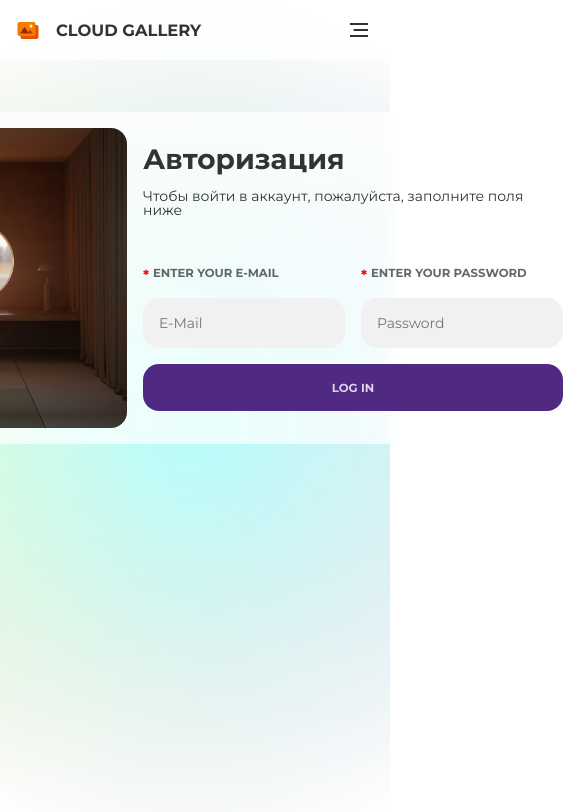
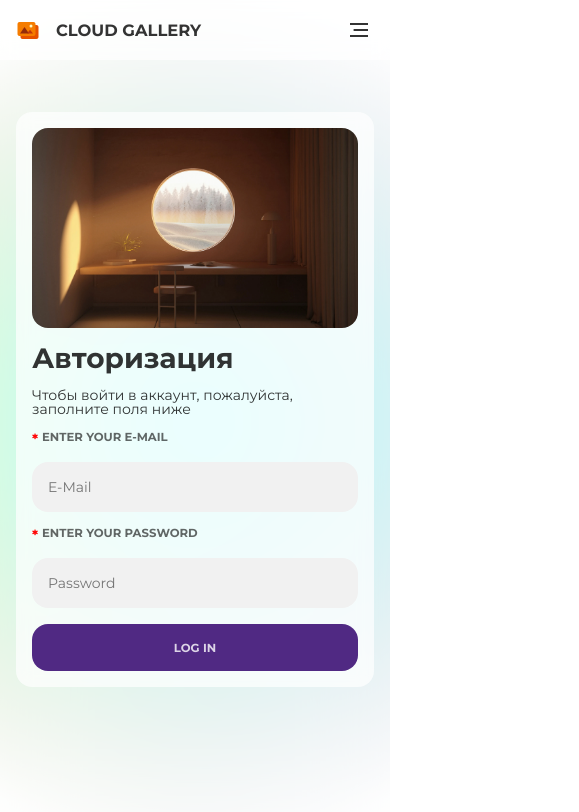
Before and after one commit to afteralls/cloud-gallery, a Vue app: page /auth in a window 390 px wide. Shown: the top 812 px of the page, 579 px wide, since content can reach past the window. Built offline with nearby package versions, Linux system fonts and the light colour scheme.

Commit message:
add new navbar options

```diff
--- a/package.json
+++ b/package.json
@@ -4,6 +4,7 @@
   "private": true,
   "scripts": {
     "dev": "vite",
+    "dev-h": "vite --host",
     "build": "run-p type-check build-only",
     "preview": "vite preview",
     "build-only": "vite build",
--- /dev/null
+++ b/src/assets/svg/FilterIcon.vue
@@ -0,0 +1,3 @@
+<template>
+  <svg width="32" height="32" viewBox="0 0 24 24"><path d="M14 12v7.88c.04.3-.06.62-.29.83a.996.996 0 0 1-1.41 0l-2.01-2.01a.989.989 0 0 1-.29-.83V12h-.03L4.21 4.62a1 1 0 0 1 .17-1.4c.19-.14.4-.22.62-.22h14c.22 0 .43.08.62.22a1 1 0 0 1 .17 1.4L14.03 12H14Z"/></svg>
+</template>
--- /dev/null
+++ b/src/assets/svg/FoldersIcon.vue
@@ -0,0 +1,3 @@
+<template>
+  <svg width="32" height="32" viewBox="0 0 24 24"><path d="M3 21q-.825 0-1.412-.587Q1 19.825 1 19V7q0-.425.288-.713Q1.575 6 2 6t.713.287Q3 6.575 3 7v12h16q.425 0 .712.288q.288.287.288.712t-.288.712Q19.425 21 19 21Zm4-4q-.825 0-1.412-.587Q5 15.825 5 15V4q0-.825.588-1.413Q6.175 2 7 2h4.175q.4 0 .763.15q.362.15.637.425L14 4h7q.825 0 1.413.588Q23 5.175 23 6v9q0 .825-.587 1.413Q21.825 17 21 17Z"/></svg>
+</template>
--- /dev/null
+++ b/src/assets/svg/SearchIcon.vue
@@ -0,0 +1,3 @@
+<template>
+  <svg width="32" height="32" viewBox="0 0 24 24"><path d="m18.9 20.3l-5.6-5.6q-.75.6-1.725.95Q10.6 16 9.5 16q-2.725 0-4.612-1.887Q3 12.225 3 9.5q0-2.725 1.888-4.613Q6.775 3 9.5 3t4.613 1.887Q16 6.775 16 9.5q0 1.1-.35 2.075q-.35.975-.95 1.725l5.625 5.625q.275.275.275.675t-.3.7q-.275.275-.7.275q-.425 0-.7-.275ZM9.5 14q1.875 0 3.188-1.312Q14 11.375 14 9.5q0-1.875-1.312-3.188Q11.375 5 9.5 5Q7.625 5 6.312 6.312Q5 7.625 5 9.5q0 1.875 1.312 3.188Q7.625 14 9.5 14Z"/></svg>
+</template>
--- a/src/components/Navbar/NavGalleryOptions.vue
+++ b/src/components/Navbar/NavGalleryOptions.vue
@@ -3,20 +3,22 @@
     <RouterLink to="/"><LogoIcon /></RouterLink>
     <div class="_br"></div>
     <div class="options_folder">
-      <TheSelect
-        :model="main.curFolder"
-        :items="main.folders"
-        @update-data="(folderName) => main.curFolder = folderName"
-      />
+      <FoldersIcon />
     </div>
-    <!-- <input type="text" placeholder="#Nature"> -->
+    <div class="options__search">
+      <input type="text" placeholder="#Art #Nature">
+      <SearchIcon class="options__search-icon" />
+    </div>
+    <div class="stable"><FilterIcon /></div>
   </div>
 </template>
 
 <script setup lang="ts">
+import SearchIcon from '@/assets/svg/SearchIcon.vue'
 import LogoIcon from '@/assets/svg/LogoIcon.vue'
+import FilterIcon from '@/assets/svg/FilterIcon.vue'
+import FoldersIcon from '@/assets/svg/FoldersIcon.vue'
 import { useMainStore } from '@/stores/mainStore'
-import TheSelect from './TheSelect.vue'
 
 const main = useMainStore()
 console.log(main.folders)
@@ -29,9 +31,41 @@ console.log(main.folders)
   gap: var(--space);
   height: 100%;
 
-  input {
-    padding: calc(var(--space) / 2);
-    font-size: 12px;
+  &__search {
+    display: flex;
+    align-items: center;
+    position: relative;
+
+    input {
+      width: 200px;
+      box-sizing: border-box;
+      padding: 0 27px 5px 0;
+      background-color: transparent;
+      border-radius: 0;
+      border-bottom: 2px solid var(--txt-c);
+    }
+
+    svg { height: 22px; }
+
+    &-icon {
+      position: absolute;
+      right: 0;
+      bottom: 5px;
+    }
+
+    @media(max-width: 420px) {
+      input {
+        width: 100%;
+      }
+    }
+  }
+}
+
+.stable {
+  display: flex;
+  align-items: center;
+  svg {
+    min-width: 24px !important;
   }
 }
 </style>
--- a/src/views/AuthView.vue
+++ b/src/views/AuthView.vue
@@ -8,7 +8,7 @@
           <p>Чтобы войти в аккаунт, пожалуйста, заполните поля ниже</p>
         </div>
         <div class="_column">
-          <div class="_row">
+          <div class="auth__row">
             <div :class="['_column', {_invalid: eError}]">
               <div :class="['_notf', {'_notf-v': !eError && email}]">
                 <p>*&nbsp;</p><small>{{ eError || 'Enter your E-Mail'}}</small>
@@ -81,6 +81,21 @@ const onSubmit = handleSubmit(async values => {
     justify-content: space-around;
   }
 
+  &__row {
+    display: flex;
+    gap: var(--space);
+    width: 100%;
+    justify-content: space-between;
+
+    @media(max-width: 500px) {
+      flex-direction: column;
+
+      input {
+        width: 100%;
+      }
+    }
+  }
+
   & ._btn {
     width: 100%;
   }
@@ -89,6 +104,17 @@ const onSubmit = handleSubmit(async values => {
     max-width: 300px;
     height: auto;
     border-radius: var(--br-rad);
+    object-fit: cover;
+  }
+
+  @media(max-width: 900px) {
+    flex-direction: column;
+    max-width: 455px;
+
+    img {
+      max-width: 100%;
+      max-height: 200px;
+    }
   }
 }
 </style>
```
